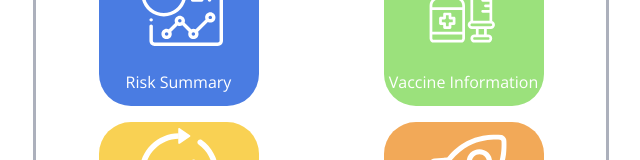
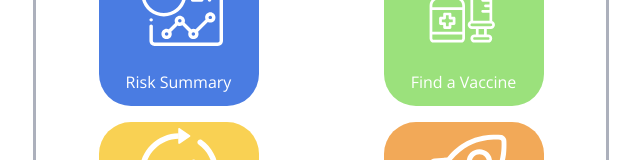
Before and after one commit to RaynyT/COVID-19-Risk-Assessment-Tool, a React (Create React App) app in the folder covrt/: page /dashboard in a window 1280 px wide. Shown: the part 255-415 px from the top of the page, without its empty margins (319-959 px from the left). Built offline with nearby package versions, Linux system fonts and the light colour scheme; what react-localization would draw is missing.

Commit message:
Update vaccine button text

```diff
--- a/covrt/src/components/Dashboard.js
+++ b/covrt/src/components/Dashboard.js
@@ -23,7 +23,7 @@ export default function Dashboard() {
                             alt="Illustration of a piece of paper with graphs and charts" colorClass="blue-link" />
                         </div>
                         <div className="col-6 d-flex justify-content-center">
-                            <ExternalImageLink link="https://www.doh.wa.gov/Emergencies/COVID19/vaccine" image={vaccineIcon} desc="Vaccine Information"
+                            <ExternalImageLink link="https://www.vaccines.gov/" image={vaccineIcon} desc="Find a Vaccine"
                             alt="Illustration of a medical vial and syringe" colorClass="green-link" />
                         </div>
                     </div>
```
